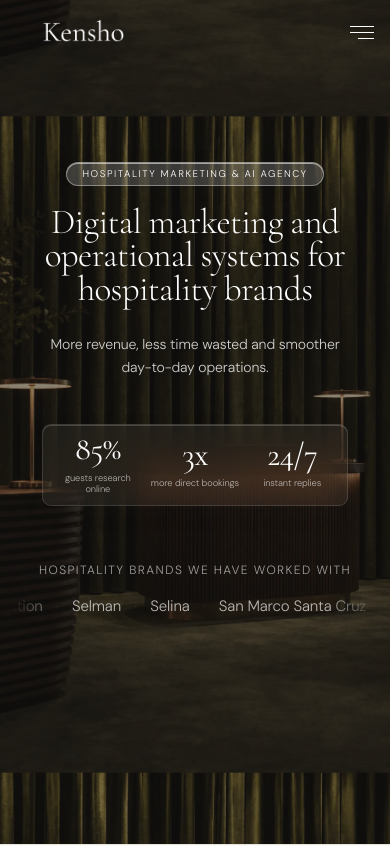
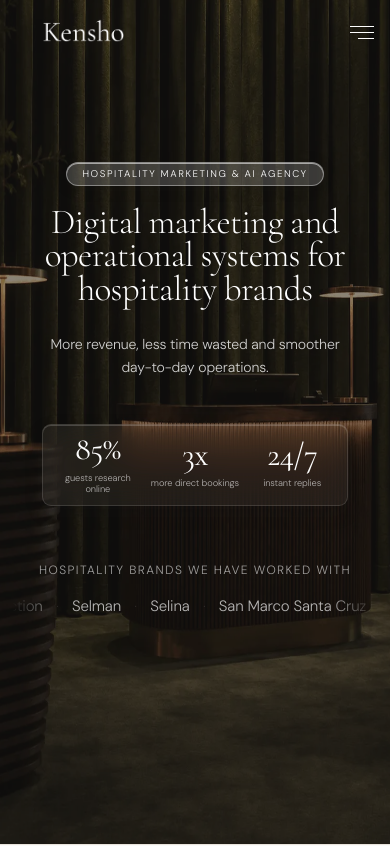
Before and after one commit to kenshovisual-alt/kensho-hospitality, a plain HTML site: page index.html in a window 390 px wide. Shown: the top 846 px of the page. Drawn offline with nearby package versions, Linux system fonts and the light colour scheme.

Commit message:
cambios en la web

```diff
--- a/styles.css
+++ b/styles.css
@@ -574,7 +574,7 @@ header {
   justify-content: center;
   align-items: center;
   text-align: center;
-  padding: 0 3rem 1rem;
+  padding: 0 3rem 2rem;
 }
 
 .service-row-intro p {
@@ -1222,8 +1222,9 @@ footer {
   #hero > div:first-child {
     background-image: url('assets/desk.webp') !important;
     background-attachment: scroll !important;
-    background-size: 112% auto !important;
-    background-position: 72% 62% !important;
+    background-repeat: no-repeat !important;
+    background-size: 126% 126% !important;
+    background-position: 70% 72% !important;
   }
 
   #hero-badge {
```
